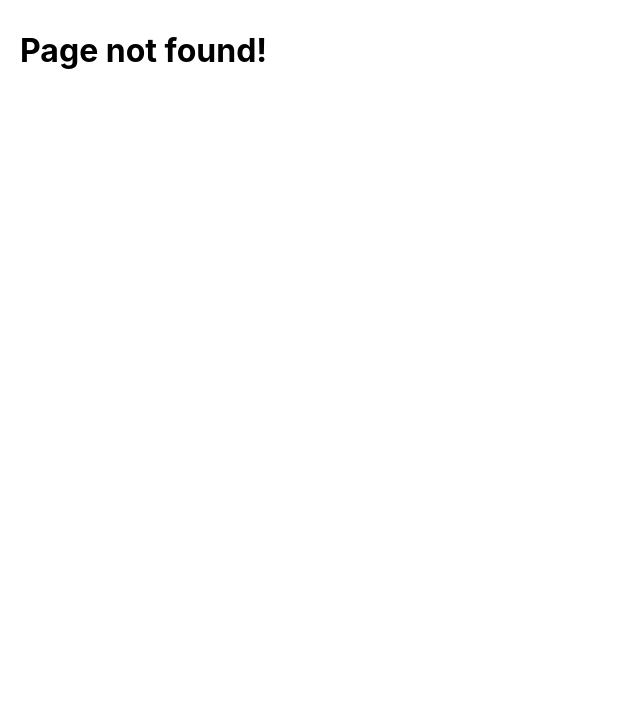
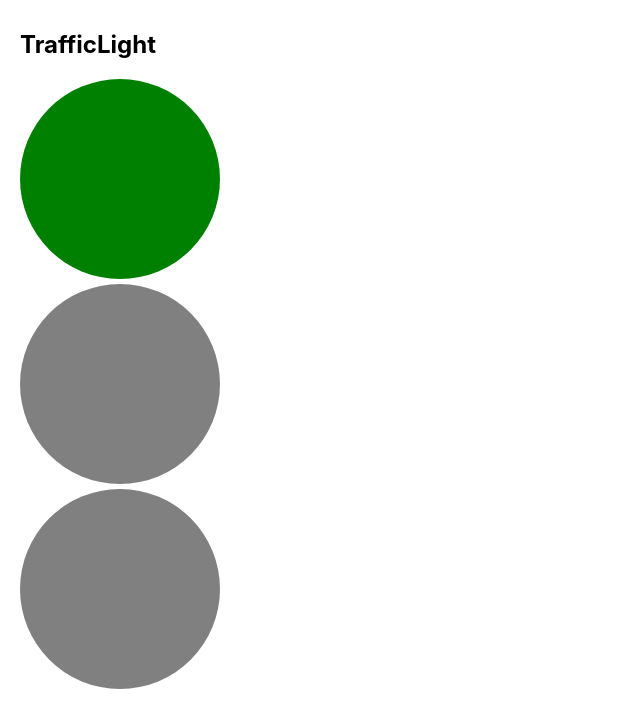
Before and after one commit to Vibha27/react-questions, a React (Create React App) app: page /traffic-light in a window 1280 px wide. Before the commit this address had no page. Shown: the top 728 px of the page, without its empty margins (0-640 px from the left). Built offline with nearby package versions, Linux system fonts and the light colour scheme.

Commit message:
added traffic signal app with three colors using styked component

```diff
--- a/package.json
+++ b/package.json
@@ -12,6 +12,7 @@
     "react-router": "^6.24.1",
     "react-router-dom": "^6.24.1",
     "react-scripts": "5.0.1",
+    "styled-components": "^6.1.12",
     "web-vitals": "^2.1.4"
   },
   "scripts": {
--- a/src/App.js
+++ b/src/App.js
@@ -2,6 +2,7 @@ import { Route, BrowserRouter, Routes } from "react-router-dom"
 import Home from "./Home"
 import { ToDo } from "./pages/ToDoApp/ToDo"
 import Form from "./pages/InfiniteScroll/Form"
+import TrafficLight from "./pages/TrafficLight/TrafficLight"
 
 export const App = () => {
     return <BrowserRouter>
@@ -9,6 +10,7 @@ export const App = () => {
             <Route exact path="/" element={<Home />} />
             <Route path="/todo-app" element={<ToDo />} />
             <Route path="/infinite-scroll" element={<Form />} />
+            <Route path="/traffic-light" element={<TrafficLight />} />
             <Route path="*" element={<h1>Page not found! </h1>} />
         </Routes>
     </BrowserRouter>
--- a/src/Home.js
+++ b/src/Home.js
@@ -8,6 +8,7 @@ function Home() {
       <ol>
         <li><Link to={'/todo-app'}>To-Do App</Link></li>
         <li><Link to={'/infinite-scroll'}>Infinite Scroll App</Link></li>
+        <li><Link to={'/traffic-light'}>Traffic Signal App</Link></li>
       </ol>
     </div>
   );
--- /dev/null
+++ b/src/pages/TrafficLight/TrafficLight.js
@@ -0,0 +1,35 @@
+import { useEffect, useState } from "react"
+import { TrafficCircle } from "./style"
+
+function TrafficLight() {
+    const [color, setColor] = useState("green");
+
+    useEffect(() => {
+        let timer;
+        if(color === "green") {
+            timer = setTimeout(() => {
+                setColor("orange")
+            }, 3000)
+        } else if(color === "orange") {
+            timer = setTimeout(() => {
+                setColor("red")
+            }, 500)
+        } if(color === "red") {
+            timer = setTimeout(() => {
+                setColor("green")
+            }, 4000)
+        }
+
+        return () => clearTimeout(timer)
+    }, [color])
+
+  return (<>
+    <h2>TrafficLight</h2>
+        <TrafficCircle color={color === "green" ? color : ""} />
+        <TrafficCircle color={color === "orange" ? color : ""} />
+        <TrafficCircle color={color === "red" ? color : ""} />
+    </>
+  )
+}
+
+export default TrafficLight
--- /dev/null
+++ b/src/pages/TrafficLight/style.js
@@ -0,0 +1,13 @@
+import styled from 'styled-components';
+
+const TrafficCircle = styled.div`
+    border-radius: 100%;
+    width: 200px;
+    height: 200px;
+    margin-bottom: 5px;
+    background-color: ${(props) => props.color ? props.color : "grey"}
+`;
+
+export {
+    TrafficCircle
+}
```
Also changed, not shown: 1 other file (tests, documents, lock files or other folders).
